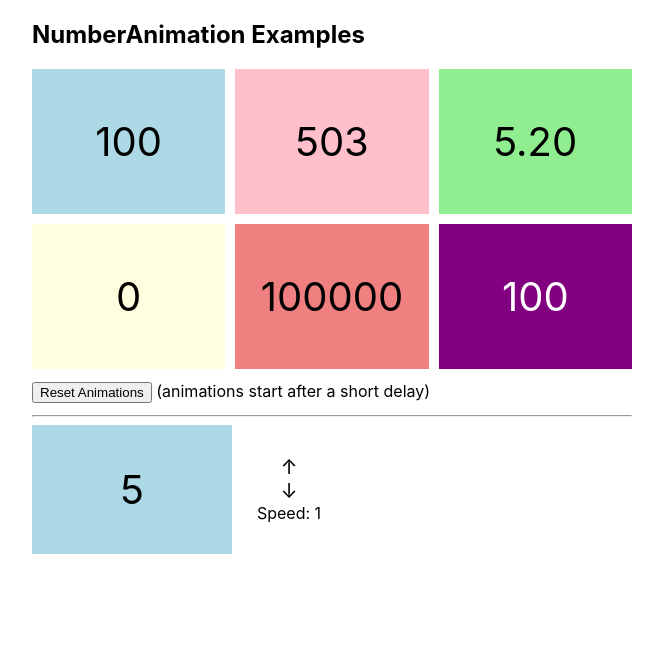
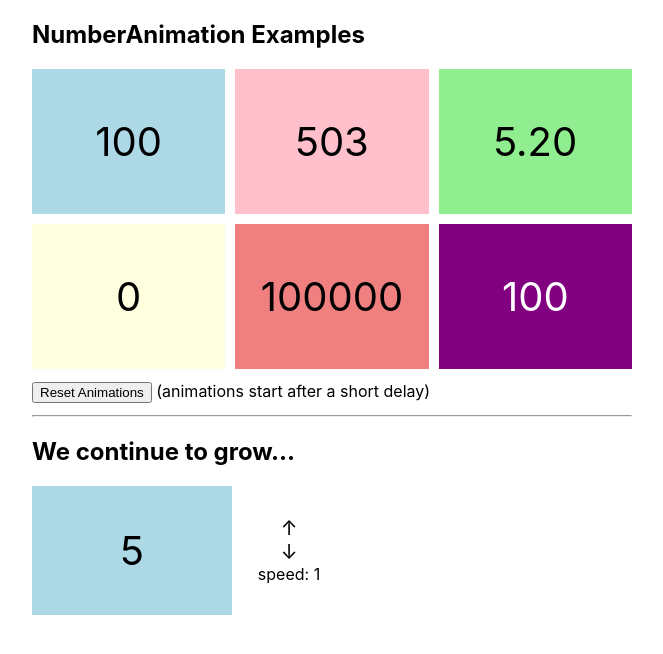
Before and after one commit to vajra-studios/number-animation, a React (Create React App) app: page / in a window 1280 px wide. Shown: the top 654 px of the page, without its empty margins (308-971 px from the left). Built offline with nearby package versions, Linux system fonts and the light colour scheme.

Commit message:
Update SpeedExample.tsx

```diff
--- a/src/SpeedExample.tsx
+++ b/src/SpeedExample.tsx
@@ -30,7 +30,7 @@ const speedButtonsContainer: CSS.Properties = {
   justifyContent: "center",
   paddingLeft: "12px",
   alignItems: "center",
-  width: "90px"
+  width: "90px",
 };
 
 const exampleContainer: CSS.Properties = {
@@ -42,6 +42,8 @@ const SpeedExample = () => {
   const [speed, setSpeed] = useState(1);
 
   return (
+    <>
+      <h2>We continue to grow...</h2>
       <div style={exampleContainer}>
         <div style={blueBackground}>
           <NumberAnimation
@@ -59,9 +61,10 @@ const SpeedExample = () => {
           <div style={buttonStyles} onClick={() => setSpeed(speed - 1)}>
             &darr;
           </div>
-        <div>Speed: {speed}</div>
+          <div>speed: {speed}</div>
         </div>
       </div>
+    </>
   );
 };
 
```
Lines whose indentation alone changed are shown as unchanged.
